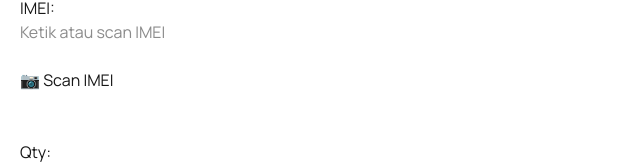
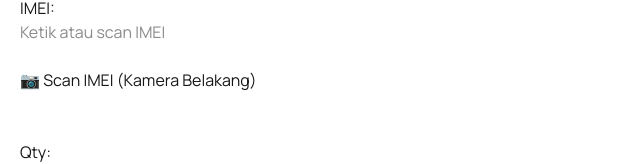
Before and after one commit to vivo-ui/ntt-sales-dashboard, a Next.js app: page /input in a window 1280 px wide. Shown: the part 264-428 px from the top of the page, without its empty margins (0-640 px from the left). Built offline with nearby package versions, Linux system fonts and the light colour scheme; no server answers; the database is empty.

Commit message:
Fix: force back camera for IMEI scanner

```diff
--- a/src/app/input/page.tsx
+++ b/src/app/input/page.tsx
@@ -63,19 +63,18 @@ export default function InputPage() {
     setStoreId('')
   }, [selectedPic, stores])
 
-  // ================= SCANNER (OPTIMIZED FOR BACK CAMERA) =================
+  // ================= SCANNER (FIXED BACK CAMERA) =================
   const startScanner = async () => {
     setScanning(true)
     const html5QrCode = new Html5Qrcode('reader')
 
     try {
-      // Configuration for high-accuracy barcode scanning
       const config = {
         fps: 10,
-        qrbox: 250,
+        qrbox: { width: 250, height: 150 }, // Optimized for horizontal barcodes
       }
 
-      // Automatically try to use environment-facing camera (back camera)
+      // 🛠️ MENGGUNAKAN facingMode "environment" UNTUK KAMERA BELAKANG
       await html5QrCode.start(
         { facingMode: "environment" },
         config,
@@ -86,7 +85,7 @@ export default function InputPage() {
           }).catch(err => console.error(err))
         },
         (errorMessage) => {
-          // Scanning failures are common while aiming, so we just log them
+          // Scanning failures are common during target acquisition
         }
       )
     } catch (err) {
@@ -200,7 +199,7 @@ export default function InputPage() {
         />
         <br /><br />
         <button onClick={startScanner}>
-          📷 Scan IMEI
+          📷 Scan IMEI (Kamera Belakang)
         </button>
       </div>
       <br />
```
